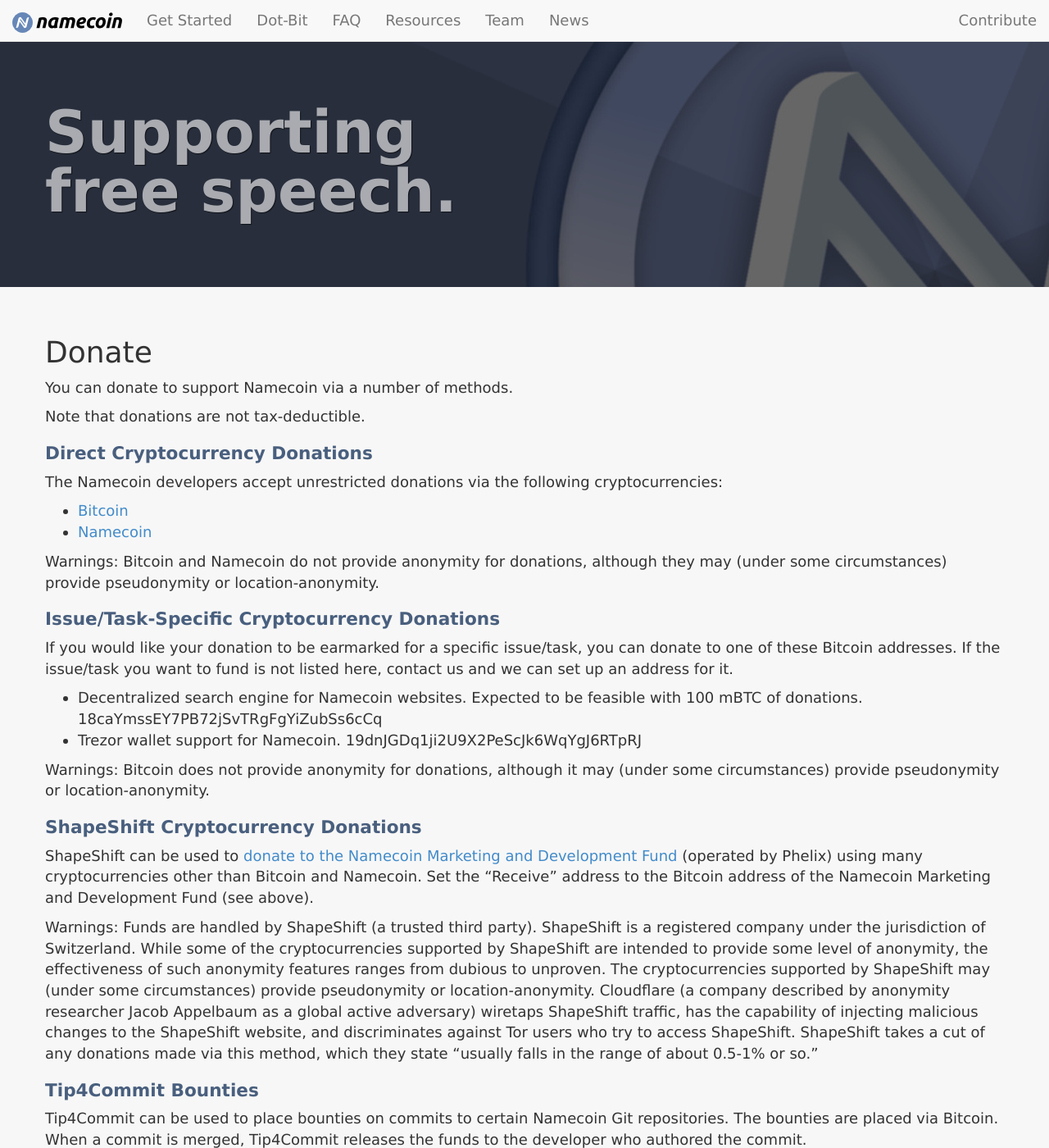
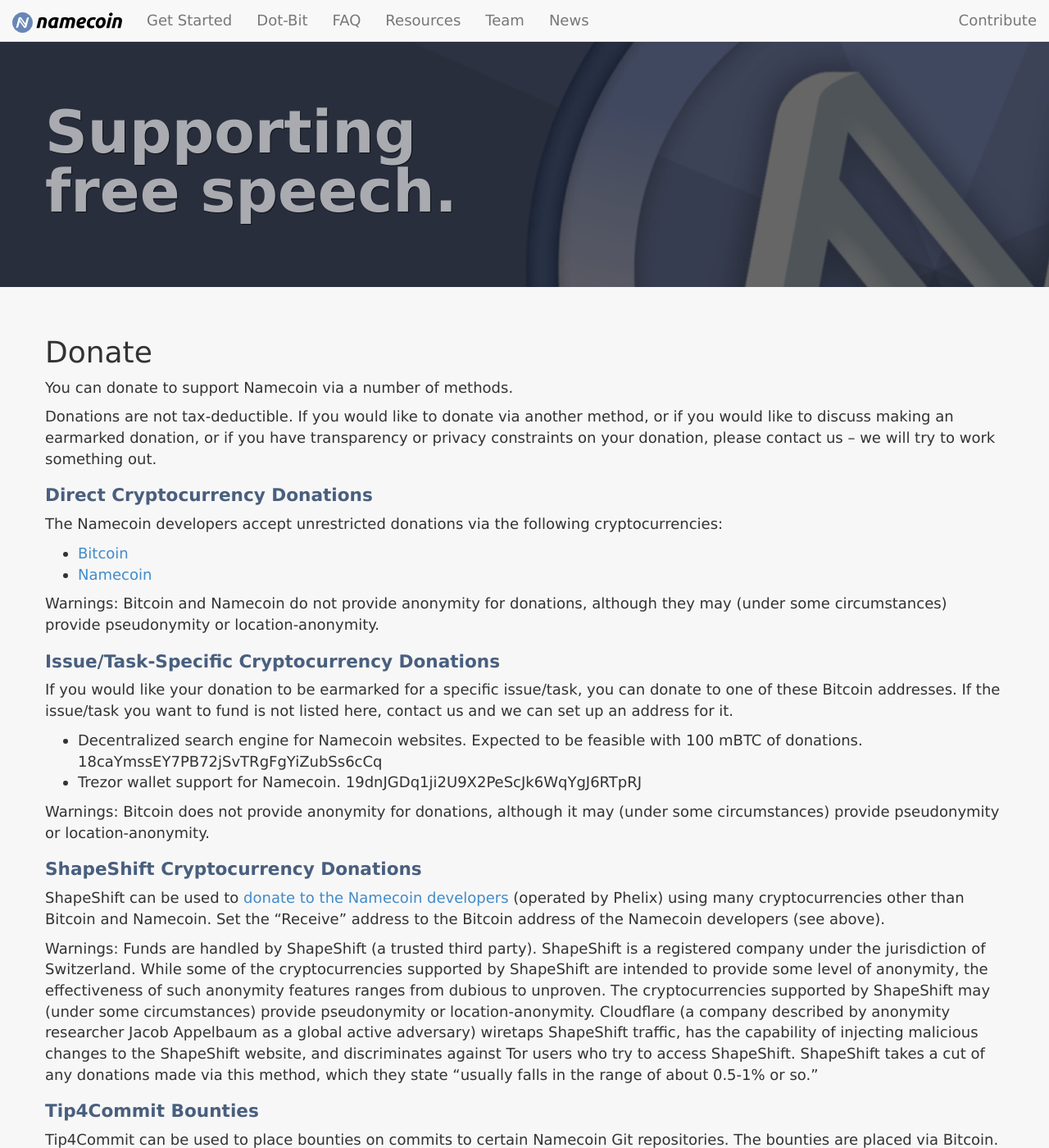
Before and after one commit to JeremyRand/namecoin.org, a Jekyll site: the page built from donate/index.md, in a window 1280 px wide and 1400 px high. Shown: the whole window at 82% size. Built offline with Jekyll 4.4.1, drawn with Linux system fonts in a browser that asks for light colours.

Commit message:
Update Donate page

```diff
--- a/donate/index.md
+++ b/donate/index.md
@@ -7,7 +7,7 @@ title: Donate
 
 You can donate to support Namecoin via a number of methods.
 
-Note that donations are not tax-deductible.
+Donations are not tax-deductible. If you would like to donate via another method, or if you would like to discuss making an earmarked donation, or if you have transparency or privacy constraints on your donation, please contact us -- we will try to work something out.
 
 ## Direct Cryptocurrency Donations
 
@@ -29,7 +29,7 @@ Warnings: Bitcoin does not provide anonymity for donations, although it may (und
 
 ## ShapeShift Cryptocurrency Donations
 
-ShapeShift can be used to [donate to the Namecoin Marketing and Development Fund](https://www.shapeshift.io/) (operated by Phelix) using many cryptocurrencies other than Bitcoin and Namecoin.  Set the "Receive" address to the Bitcoin address of the Namecoin Marketing and Development Fund (see above).
+ShapeShift can be used to [donate to the Namecoin developers](https://www.shapeshift.io/) (operated by Phelix) using many cryptocurrencies other than Bitcoin and Namecoin.  Set the "Receive" address to the Bitcoin address of the Namecoin developers (see above).
 
 Warnings: Funds are handled by ShapeShift (a trusted third party).  ShapeShift is a registered company under the jurisdiction of Switzerland.  While some of the cryptocurrencies supported by ShapeShift are intended to provide some level of anonymity, the effectiveness of such anonymity features ranges from dubious to unproven.  The cryptocurrencies supported by ShapeShift may (under some circumstances) provide pseudonymity or location-anonymity.  Cloudflare (a company described by anonymity researcher Jacob Appelbaum as a global active adversary) wiretaps ShapeShift traffic, has the capability of injecting malicious changes to the ShapeShift website, and discriminates against Tor users who try to access ShapeShift.  ShapeShift takes a cut of any donations made via this method, which they state "usually falls in the range of about 0.5-1% or so."
 
```
